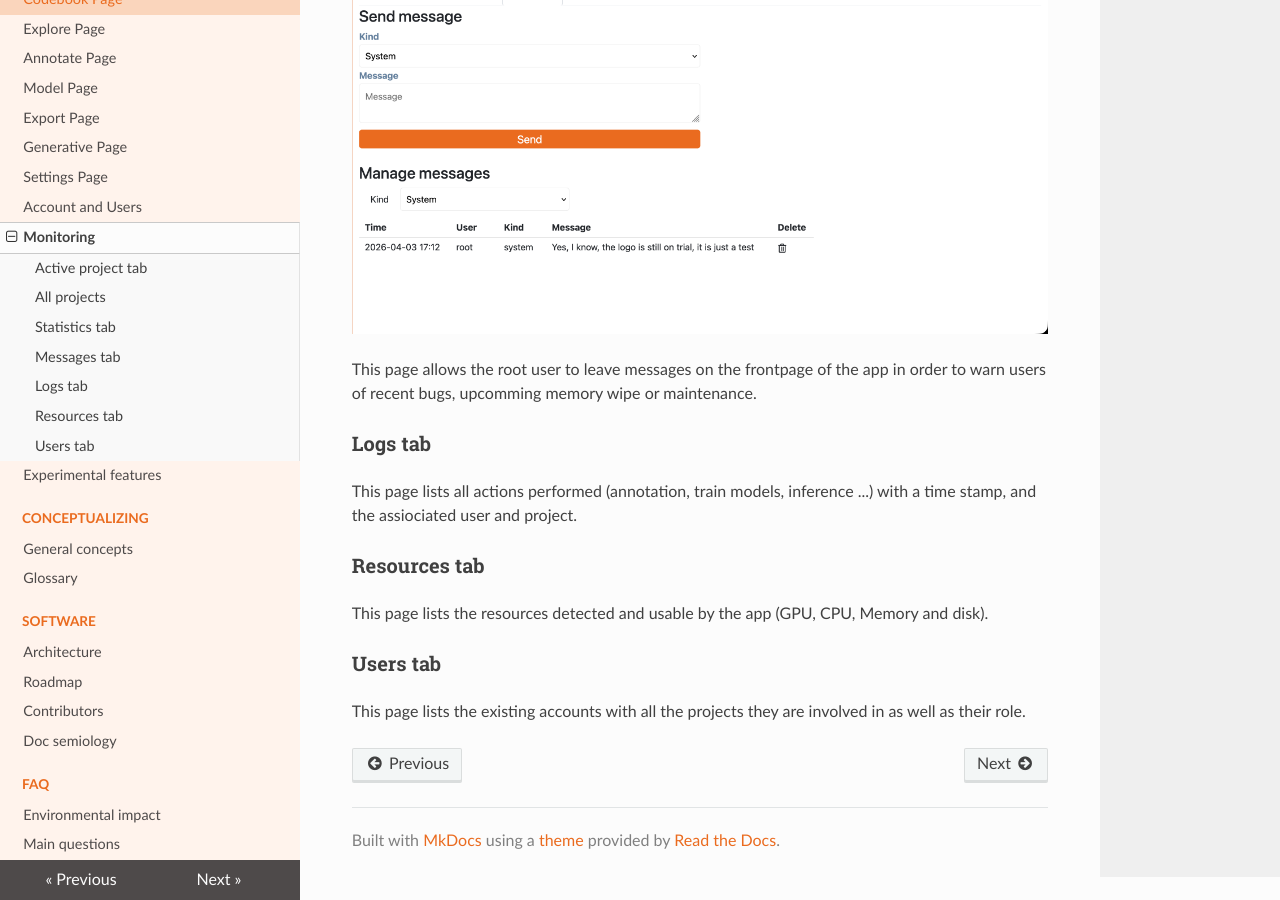
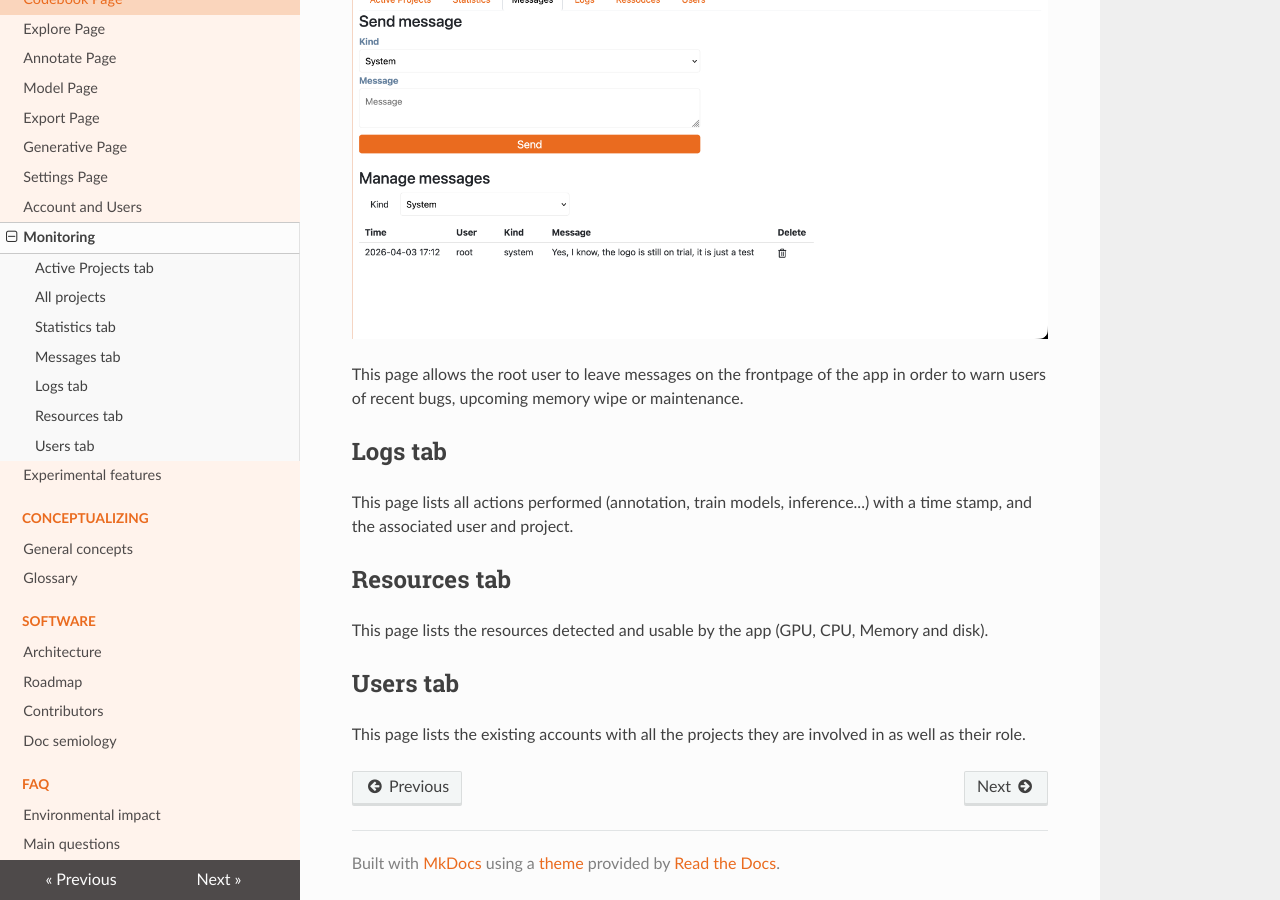
Before and after one commit to activetigger/documentation, an MkDocs documentation site: the page built from docs/functionalities/monitoring.md, in a window 1280 px wide and 900 px high, scrolled down 1798 px. Built offline with MkDocs 1.6.1, drawn with Linux system fonts in a browser that asks for light colours; nearby versions of some CDN libraries; some of the changed text lies outside the part shown.

Commit message:
reviewed monitoring page

```diff
--- a/docs/functionalities/monitoring.md
+++ b/docs/functionalities/monitoring.md
@@ -1,13 +1,12 @@
-This section describes the monitoring page.
+# Monitor Page
+
+This section describes the Monitor Page, which is **only visible to the root user**. It contains multiple panels described below.
 
 !!! warning
-    Be aware, the root user can grant manager access to any project of the instance.
+    Be aware that the root user can grant manager access to any project of the instance.
 
-## Monitor page
 
-This page is only visible by the root user. It contains multiple panels described below
-
-### Active project tab
+## Active Projects tab
 
 ![](../img/functionalities/monitor-active-projects.png)
 
@@ -15,30 +14,30 @@ This page lists all projects currently in use and associated tasks (train classi
 
 <span class="action red-danger">Restart memory and queue</span> will restart the backend. All current users will be impacted and active tasks killed.
 
-### All projects
+## All projects
 
 The list of all projects created in the instance, with the possibility for the root to grant manager access to any project.
 
-### Statistics tab
+## Statistics tab
 
 ![](../img/functionalities/monitor-statistics.png)
 
 This page lists all completed tasks and the computing time to assess the installation efficiency. Each task is associated with a user and a project.
 
-### Messages tab
+## Messages tab
 
 ![](../img/functionalities/monitor-messages.png)
 
-This page allows the root user to leave messages on the frontpage of the app in order to warn users of recent bugs, upcomming memory wipe or maintenance.
+This page allows the root user to leave messages on the frontpage of the app in order to warn users of recent bugs, upcoming memory wipe or maintenance.
 
-### Logs tab
+## Logs tab
 
-This page lists all actions performed (annotation, train models, inference ...) with a time stamp, and the assiociated user and project.
+This page lists all actions performed (annotation, train models, inference...) with a time stamp, and the associated user and project.
 
-### Resources tab
+## Resources tab
 
 This page lists the resources detected and usable by the app (GPU, CPU, Memory and disk).
 
-### Users tab
+## Users tab
 
 This page lists the existing accounts with all the projects they are involved in as well as their role.
```
